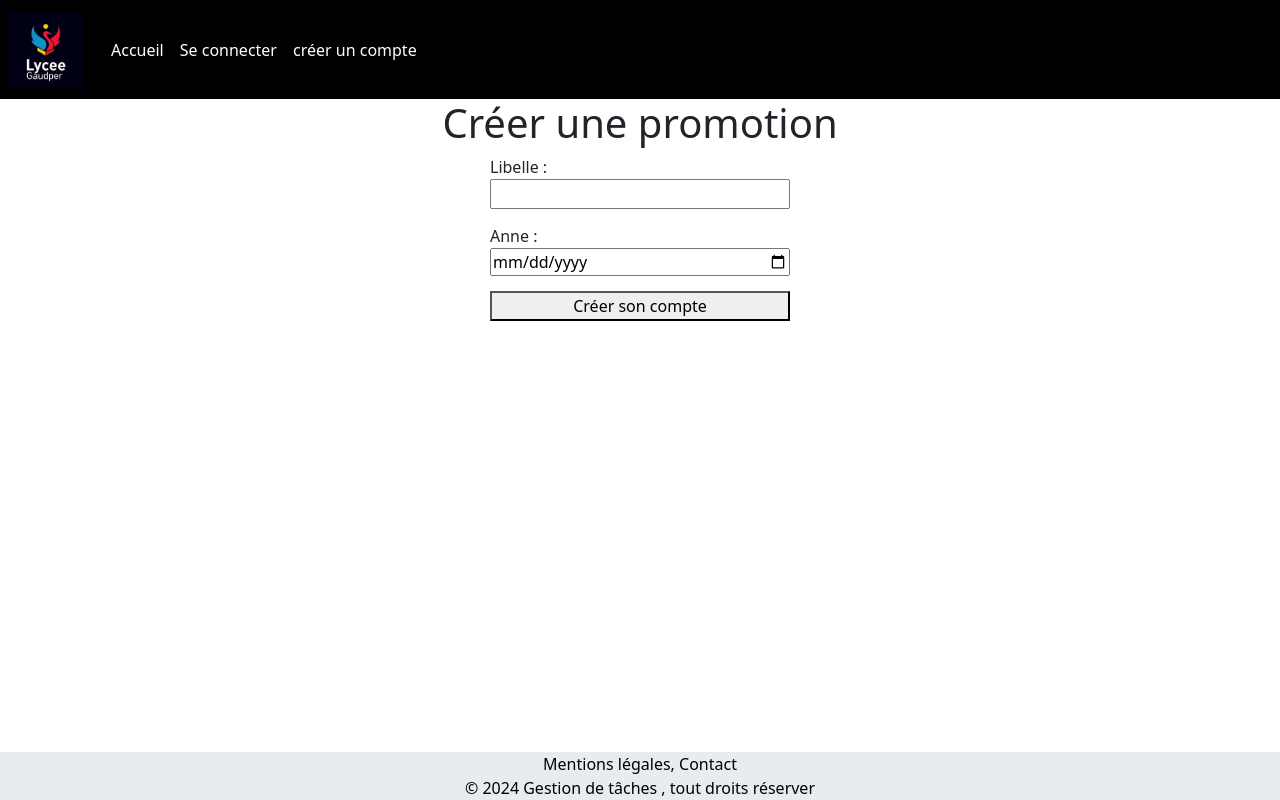
After one commit to ArthurColleu/gestion_sanctions, a PHP site: template templates/promo/create.php in a window 1280 px wide. The commit adds this page. Run offline with PHP 8.4, Linux system fonts and the light colour scheme; the template is opened without the code that fills it, so the values that code supplies are empty.

Commit message:
US-7 en cours

```diff
--- a/config/routes.php
+++ b/config/routes.php
@@ -5,5 +5,6 @@ return [
     '/users/login'=> ['AuthentificationControler' , 'login'],
     '/users/create'=> ['AuthentificationControler' , 'create'],
     '/users/disconnect'=> ['AuthentificationControler' , 'disconnect'],
+    '/promo/create'=> ['AuthentificationControler' , 'createPromo'],
     '/mentionsLegale'=> ['HomeControler' , 'mentionsLegale']
 ];
--- a/src/Controler/AuthentificationControler.php
+++ b/src/Controler/AuthentificationControler.php
@@ -65,4 +65,8 @@ class AuthentificationControler extends AbstractControler
         unset($_SESSION["email_user"]);
         $this->redirect('/users/login');
     }
+    public function createPromo(): void
+    {
+
+    }
 }
--- a/templates/base.php
+++ b/templates/base.php
@@ -31,7 +31,10 @@ echo "<header class='bg-black py-1 '>
                                     <a class='mx-2 text-white text-center link-underline link-underline-opacity-0' href='/users/login'>Se connecter</a>
                                     <a class='mx-2 text-white text-center link-underline link-underline-opacity-0' href='/users/create'>créer un compte</a>";
                             } else {
-                                echo "<a class='mx-2 text-white text-center link-underline link-underline-opacity-0' href='/users/disconnect'>Déconnexion</a>";
+                                echo "
+                                    <a class='mx-2 text-white text-center link-underline link-underline-opacity-0' href='/promo/create'>Créer une promotion</a>
+                                    <a class='mx-2 text-white text-center link-underline link-underline-opacity-0' href='/users/disconnect'>Déconnexion</a>
+                                    ";
                             }
                             echo "</div>
                     </div>
--- /dev/null
+++ b/templates/promo/create.php
@@ -0,0 +1,20 @@
+<div class="container">
+    <h1 class='text-center'>Créer une promotion</h1>
+    <form action='/promo/create' method='post' style='max-width: 300px; margin-left: auto; margin-right: auto; margin-bottom: 100px'>
+        <div style='margin-bottom: 15px;'>
+            <label for='libelle' style='display: block;'>Libelle :</label>
+            <input type='text'
+                   name='libelle'
+                   value="<?= (!empty($_SESSION["errorMessage"])) ? $_POST['libelle'] : ''  ?>"
+                   style='width: 100%;'>
+        </div>
+        <div style='margin-bottom: 15px;'>
+            <label for='anne' style='display: block;'>Anne :</label>
+            <input type='date'
+                   name='annee'
+                   value="<?= (!empty($_SESSION["errorMessage"])) ? $_POST['anne'] : ''  ?>"
+                   style='width: 100%;'>
+        </div>
+        <button type='submit' style='width: 100%;'>Créer son compte</button>
+    </form>
+</div>
```
Also changed, not shown: src/Entity/Promotion.php (added, +35 -0 lines), src/UserStory/CreatePromotion.php (added, +31 -0 lines).
